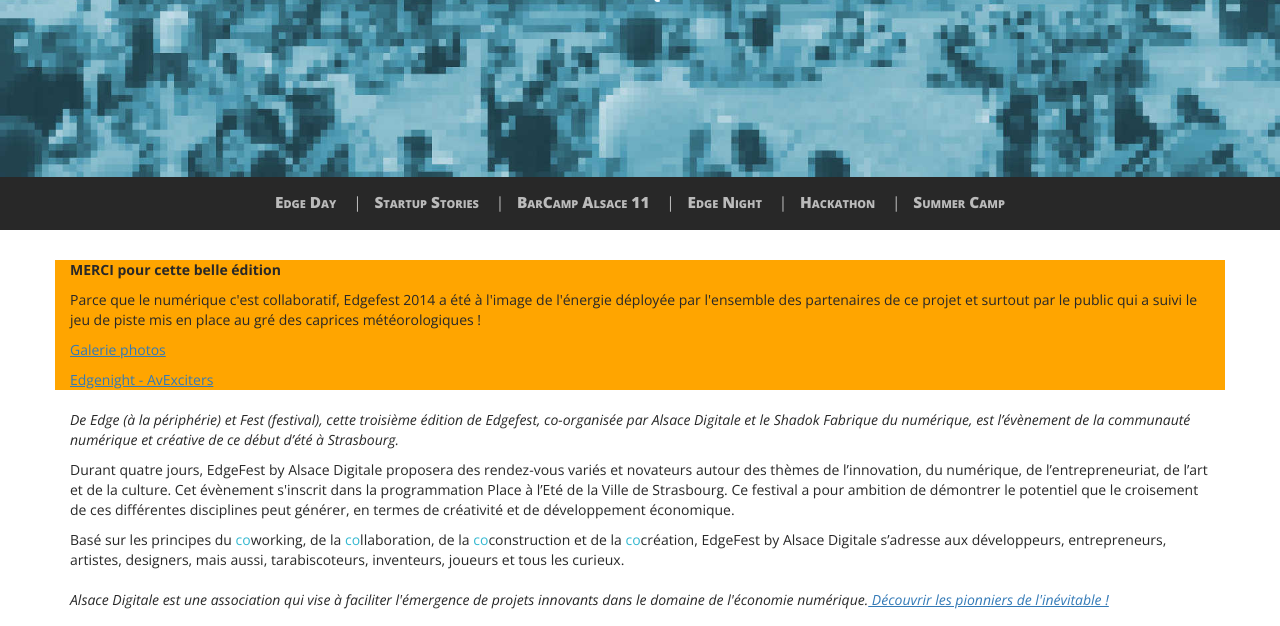
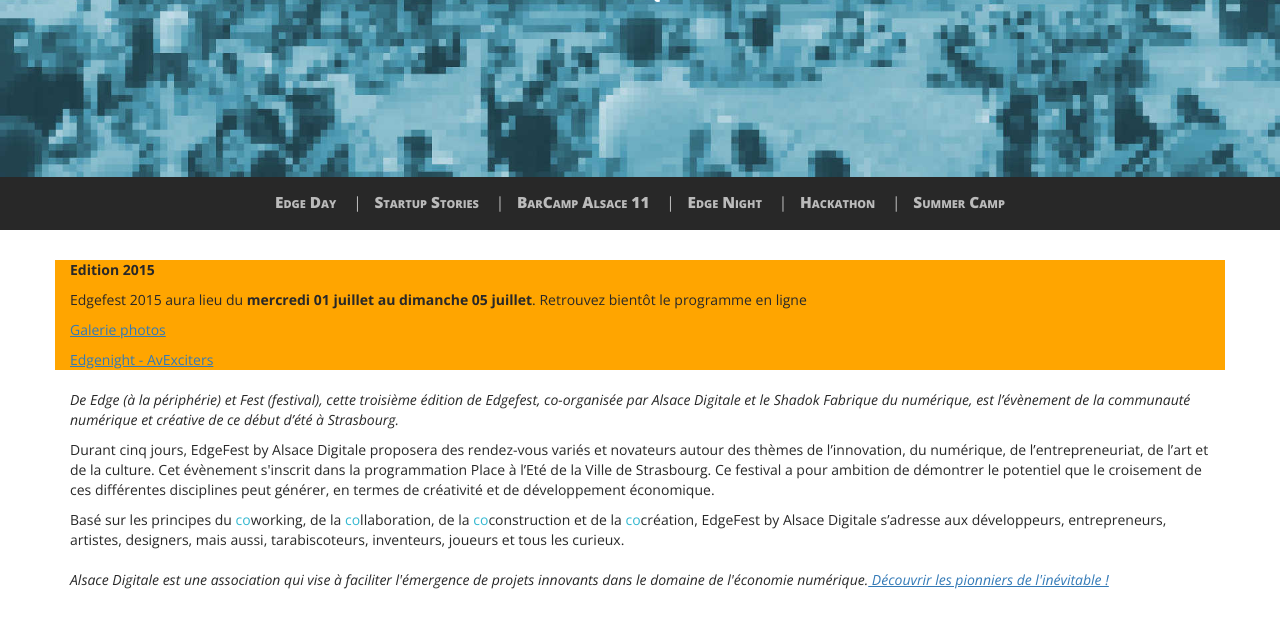
Before and after one commit to AlsaceDigitale/www.edgefest.fr-2019-temporary, a Jekyll site: the page built from index.html, in a window 1280 px wide and 900 px high, scrolled down 323 px, cut to the strip 0-626 px from the top of the window. Built offline with Jekyll 4.4.1, drawn with Linux system fonts in a browser that asks for light colours; nearby versions of some CDN libraries; some web fonts are replaced.

Commit message:
Update intro.html

```diff
--- a/_includes/intro.html
+++ b/_includes/intro.html
@@ -2,9 +2,9 @@
     <div class="container">
         <div class="row" style="background-color: orange; margin-top: 20px">
             <div class="col-xs-12">
-                <p><b>MERCI pour cette belle édition</b></p>
+                <p><b>Edition 2015</b></p>
 
-                <p>Parce que le numérique c'est collaboratif, Edgefest 2014 a été à l'image de l'énergie déployée par l'ensemble des partenaires de ce projet et surtout par le public qui a suivi le jeu de piste mis en place au gré des caprices météorologiques !</p>
+                <p>Edgefest 2015 aura lieu du <b>mercredi 01 juillet au dimanche 05 juillet</b>. Retrouvez bientôt le programme en ligne </p>
 
                 <p><a href="https://www.sharypic.com/edgefest">Galerie photos</a></p>
                 <p><a href="http://vimeo.com/100100735">Edgenight - AvExciters</a></p>
@@ -16,7 +16,7 @@
                     Edgefest, co-organisée par Alsace Digitale et le Shadok Fabrique du numérique, est l’évènement de la
                     communauté numérique et créative de ce début d’été à Strasbourg.</em></p>
 
-                <p>Durant quatre jours, EdgeFest by Alsace Digitale proposera des rendez-vous variés et novateurs autour
+                <p>Durant cinq jours, EdgeFest by Alsace Digitale proposera des rendez-vous variés et novateurs autour
                     des thèmes de l’innovation, du numérique, de l’entrepreneuriat, de l’art et de la culture. Cet
                     évènement s'inscrit dans la programmation Place à l’Eté de la Ville de Strasbourg. Ce festival a
                     pour ambition de démontrer le potentiel que le croisement de ces différentes disciplines peut
```
